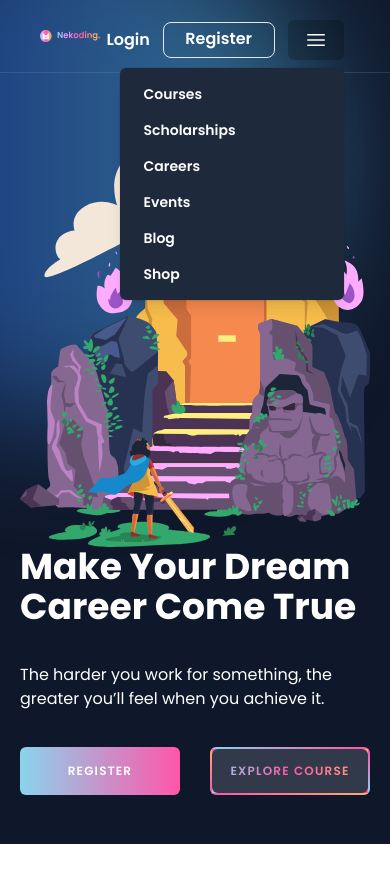
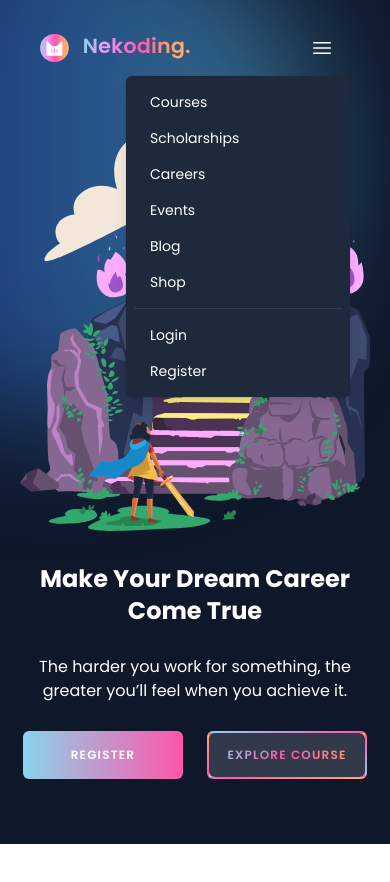
Before and after one commit to DzunN86/nekoding, a Next.js app in the folder frontend/: page / in a window 390 px wide. Both pictures are taken after a click on the button 315 px from the left and 40 px from the top of the page. Shown: the top 882 px of the page. Built offline with nearby package versions, Linux system fonts and the light colour scheme.

Commit message:
Responsive

```diff
--- a/frontend/package.json
+++ b/frontend/package.json
@@ -20,7 +20,8 @@
     "next-seo": "^5.14.1",
     "react": "18.2.0",
     "react-dom": "18.2.0",
-    "typescript": "*"
+    "typescript": "*",
+    "typewriter-effect": "^2.19.0"
   },
   "devDependencies": {
     "@typescript-eslint/eslint-plugin": "^5.0.0",
--- a/frontend/src/components/DropdownMenu.tsx
+++ b/frontend/src/components/DropdownMenu.tsx
@@ -14,10 +14,10 @@ export default function DropdownMenu(props: any) {
   return (
     <Menu
       as="div"
-      className={`relative inline-block cursor-pointer text-left lg:hidden`}
+      className={`relative items-center cursor-pointer text-left lg:hidden my-4`}
     >
       <div>
-        <Menu.Button className="inline-flex w-full justify-center rounded-md bg-black bg-opacity-20 px-4 py-2 text-sm font-medium text-white hover:bg-opacity-30 focus:outline-none focus-visible:ring-2 focus-visible:ring-white focus-visible:ring-opacity-75">
+        <Menu.Button className="inline-flex w-full justify-center rounded-md hover:bg-black bg-opacity-20 px-4 py-2 text-sm font-medium text-white hover:bg-opacity-30 focus:outline-none focus-visible:ring-2 focus-visible:ring-white focus-visible:ring-opacity-75">
           <svg
             xmlns="http://www.w3.org/2000/svg"
             fill="none"
@@ -43,14 +43,13 @@ export default function DropdownMenu(props: any) {
         leaveFrom="transform opacity-100 scale-100"
         leaveTo="transform opacity-0 scale-95"
       >
-        <Menu.Items className="absolute right-0 mt-2 w-56 origin-top-right  rounded-md bg-slate-800 p-2 shadow-lg ring-1 ring-black ring-opacity-5 focus:outline-none">
+        <Menu.Items className="absolute right-0 mt-2 w-56 origin-top-right rounded-md bg-slate-800 p-2 shadow-lg ring-1 ring-black ring-opacity-5 focus:outline-none">
           {menuState.map((item, index) => (
             <Menu.Item key={index}>
               {({ active }) => (
                 <button
-                  className={`${
-                    active ? "bg-slate-900" : ""
-                  } group flex w-full items-center rounded-md px-4 py-2 text-sm text-white`}
+                  className={`${active ? "bg-slate-900" : ""
+                    } group flex w-full items-center rounded-md px-4 py-2 text-sm text-white`}
                   onClick={() => setActive(index)}
                 >
                   {item.name}
@@ -58,6 +57,28 @@ export default function DropdownMenu(props: any) {
               )}
             </Menu.Item>
           ))}
+          {/* Divider */}
+          <div className="border-t border-slate-700 my-2"></div>
+          <Menu.Item>
+            {({ active }) => (
+              <button
+                className={`${active ? "bg-slate-900" : ""
+                  } group flex w-full items-center rounded-md px-4 py-2 text-sm text-white`}
+              >
+                Login
+              </button>
+            )}
+          </Menu.Item>
+          <Menu.Item>
+            {({ active }) => (
+              <button
+                className={`${active ? "bg-slate-900" : ""
+                  } group flex w-full items-center rounded-md px-4 py-2 text-sm text-white`}
+              >
+                Register
+              </button>
+            )}
+          </Menu.Item>
         </Menu.Items>
       </Transition>
     </Menu>
--- a/frontend/src/components/Hero.tsx
+++ b/frontend/src/components/Hero.tsx
@@ -3,22 +3,22 @@ import Image from "next/image";
 export default function Hero() {
   return (
     <div className="relative flex h-screen w-full items-center justify-center  font-poppins sm:flex-wrap">
-      <div className="flex w-full flex-col-reverse items-center  justify-between px-5 sm:px-4 md:flex-row md:px-10 lg:px-10 xl:px-[155px]">
-        <div className="flex flex-col">
-          <div className="mb-9 max-w-xl text-4xl font-bold text-white md:text-5xl lg:text-5xl xl:text-6xl">
+      <div className="flex w-full flex-col-reverse items-center  justify-between px-5 sm:px-4 lg:flex-row md:px-10 lg:px-10 xl:px-[155px]">
+        <div className="flex flex-col text-center lg:text-start px-5 lg:px-0">
+          <div className="mb-7 lg:mb-9 mt-8 lg:mt-0 lg:max-w-xl text-2xl font-bold text-white md:text-4xl lg:text-5xl xl:text-6xl">
             Make Your Dream Career Come True
           </div>
-          <div className="mb-9 max-w-sm text-base text-white">
+          <div className="mb-7 lg:mb-9 lg:max-w-sm text-base text-white">
             The harder you work for something, the greater you’ll feel when you
             achieve it.
           </div>
-          <div className="flex max-w-[23rem] justify-between">
-            <div className="flex h-12 w-40 cursor-pointer flex-col rounded-md bg-gradient-to-r from-[#8AD4EC] via-[#FF56A9] to-[#FFAA6C] bg-size-200 bg-pos-0 transition-all duration-300 hover:bg-pos-100">
+          <div className="flex lg:max-w-[23rem] lg:justify-between justify-center">
+            <div className="flex h-12 w-40 mx-3 lg:mx-0 cursor-pointer flex-col rounded-md bg-gradient-to-r from-[#8AD4EC] via-[#FF56A9] to-[#FFAA6C] bg-size-200 bg-pos-0 transition-all duration-300 hover:bg-pos-100">
               <div className="my-auto items-center text-center text-xs font-semibold tracking-widest text-white">
                 REGISTER
               </div>
             </div>
-            <div className="flex h-12 w-40 cursor-pointer flex-col rounded-md border-2 border-transparent bg-gradient-to-tr from-[#8AD4EC] via-[#FF56A9] to-[#FFAA6C] bg-clip-border transition-all duration-300 hover:border-none">
+            <div className="flex h-12 w-40 mx-3 lg:mx-0 cursor-pointer flex-col rounded-md border-2 border-transparent bg-gradient-to-tr from-[#8AD4EC] via-[#FF56A9] to-[#FFAA6C] bg-clip-border transition-all duration-300 hover:border-none">
               <div className="flex h-full w-full flex-col rounded-md bg-[#32394A] text-transparent transition-all duration-300 hover:bg-gradient-to-r hover:from-[#8AD4EC] hover:via-[#FF56A9] hover:to-[#FFAA6C] hover:text-white">
                 <div className="my-auto items-center bg-gradient-to-r from-[#8AD4EC] via-[#FF56A9] to-[#FFAA6C] bg-clip-text text-center text-xs font-semibold tracking-widest">
                   EXPLORE COURSE
@@ -27,13 +27,14 @@ export default function Hero() {
             </div>
           </div>
         </div>
-        <div className="lg:mt-18 mt-24 text-2xl font-semibold text-white">
+        <div className="h-full sm:w-1/2 md:max-w-[350px] lg:w-1/2 mt-16 lg:mt-3 flex justify-center xl:-ml-16 2xl:ml-0 lg:max-w-[500px]">
           <Image
             src="/assets/Illustration.svg"
             alt="Nekoding Logo"
+            className="w-full"
             priority
-            width={410}
-            height={472}
+            width={300}
+            height={300}
           />
         </div>
       </div>
--- a/frontend/src/components/Navbar.tsx
+++ b/frontend/src/components/Navbar.tsx
@@ -25,15 +25,13 @@ export default function NavBar() {
   return (
     <>
       <nav
-        className={`sticky top-0 w-full font-poppins transition duration-300 ${
-          scrollPosition > 0
-            ? "border-b border-transparent border-opacity-0 bg-slate-900 shadow-lg backdrop-blur"
-            : "border-b border-gray-400 border-opacity-20 bg-transparent"
+        className={`sticky top-0 w-full font-poppins transition duration-300 ${scrollPosition > 0
+          ? "bg-slate-900 shadow-lg backdrop-blur"
+          : "bg-transparent"
           }`}
       >
-        <div className="flex justify-between py-3 px-10 sm:px-4 md:items-center md:px-10 xl:px-[155px]">
-          <div className=" flex items-center justify-between py-3 md:py-5">
-            <div className="flex justify-between">
+        <div className="flex justify-between py-3 px-10 md:items-center md:px-10 xl:px-[155px]">
+          <div className="flex items-center justify-between py-3 md:py-5">
             <Image
               src="/assets/logo-text.svg"
               alt="Nekoding Logo"
@@ -41,15 +39,14 @@ export default function NavBar() {
               height={50}
               className="mr-5"
             />
+            <div className="flex justify-between">
+              <div className="lg:flex hidden items-center">
 
-              <div className="flex items-center">
-                <div className="hidden lg:flex">
                 {menuState.map((item, index) => (
                   <div
                     key={index}
                     className={`cursor-pointer px-3 py-2 text-sm font-normal tracking-[1.5px] transition duration-300
-                    ${
-                      item.active
+                    ${item.active
                         ? "font-semibold text-white"
                         : "font-semibold text-gray-500 hover:text-white"
                       }
@@ -59,12 +56,14 @@ export default function NavBar() {
                     {item.name}
                   </div>
                 ))}
+
               </div>
             </div>
           </div>
-          </div>
-          <div className="mt-2 flex h-full min-w-[250px] items-center justify-around text-base font-semibold text-white sm:mt-2 lg:mt-0">
-            <a href="#" className="text-center">
+          <DropdownMenu />
+
+          <div className="mt-2 hidden h-full min-w-[250px] items-center justify-around text-base font-semibold text-white sm:mt-2 lg:mt-0 lg:flex">
+            <a href="#" className="text-center hover:bg-black bg-opacity-20 px-8 py-2 rounded-lg">
               Login
             </a>
             <a
@@ -73,23 +72,6 @@ export default function NavBar() {
             >
               Register
             </a>
-            {/* <svg
-              width="24"
-              height="24"
-              fill="none"
-              className={`flex cursor-pointer lg:hidden `}
-              aria-hidden="true"
-              onClick={show}
-            >
-              <path
-                d="M12 6v.01M12 12v.01M12 18v.01M12 7a1 1 0 1 1 0-2 1 1 0 0 1 0 2Zm0 6a1 1 0 1 1 0-2 1 1 0 0 1 0 2Zm0 6a1 1 0 1 1 0-2 1 1 0 0 1 0 2Z"
-                stroke="currentColor"
-                strokeWidth="1.5"
-                strokeLinecap="round"
-                strokeLinejoin="round"
-              ></path>
-            </svg> */}
-            <DropdownMenu />
           </div>
         </div>
       </nav>
@@ -126,8 +108,7 @@ export default function NavBar() {
             <div
               key={index}
               className={`cursor-pointer rounded-md py-4 px-3 text-sm font-medium tracking-[1.5px] transition duration-300
-                    ${
-                      item.active
+                    ${item.active
                   ? "rounded-md font-semibold text-white"
                   : "font-semibold text-gray-500 hover:text-white"
                 }
```
Also changed, not shown: 2 other files (tests, documents, lock files or other folders). Lines whose indentation alone changed are shown as unchanged.
